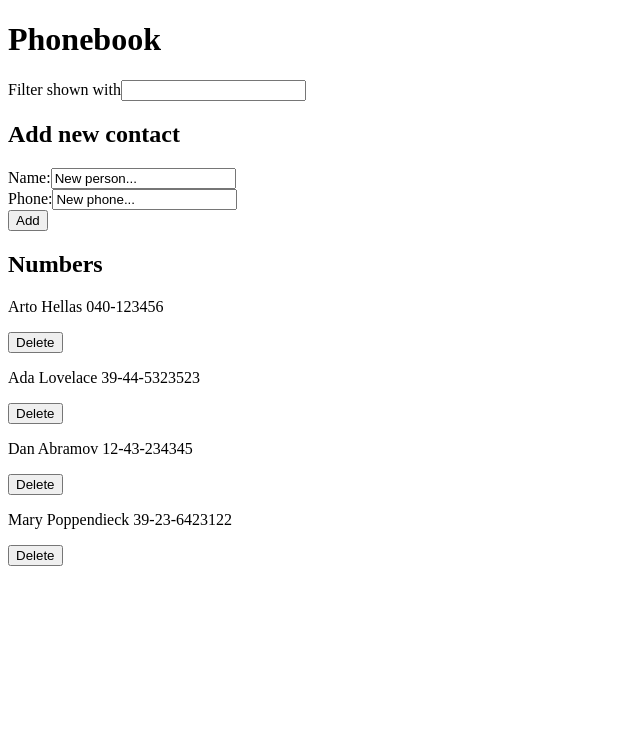
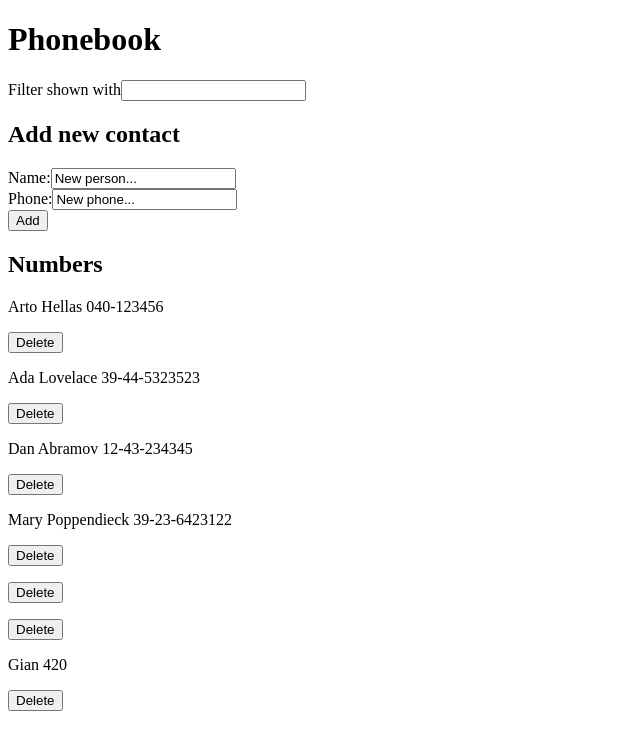
Before and after one commit to GianK128/Fullstackopen-2022-ejercicios, a React (Create React App) app in the folder part2/phonebook/: page / in a window 1280 px wide. Shown: the top 750 px of the page, without its empty margins (0-640 px from the left). Built offline with nearby package versions, Linux system fonts and the light colour scheme; data requests are answered from the project's data file.

Commit message:
Add solution for exercise 2.18

```diff
--- a/part2/phonebook/db.json
+++ b/part2/phonebook/db.json
@@ -19,6 +19,17 @@
       "name": "Mary Poppendieck",
       "phone": "39-23-6423122",
       "id": 4
+    },
+    {
+      "id": 5
+    },
+    {
+      "id": 6
+    },
+    {
+      "name": "Gian",
+      "phone": "420",
+      "id": 7
     }
   ]
 }
--- a/part2/phonebook/src/components/PersonForm.js
+++ b/part2/phonebook/src/components/PersonForm.js
@@ -14,15 +14,27 @@ const PersonForm = ({ persons, setPersons }) => {
           return
         }
 
+        if (persons.some(p => p.name === newName))
+        {
+          if (window.confirm(`${newName} already exists in the phonebook. Replace the old number with the new one?`)) {
+            const personToUpdate = persons.find(p => p.name === newName)
+
+            personsService
+              .updateEntry(personToUpdate.id)
+              .then(data =>
+                setPersons(persons.map(p =>
+                  p.id !== personToUpdate.id
+                    ? p
+                    : p.phone = newPhone
+                  )
+                )
+              )
+          }
+        }
+
         const newPerson = {
           name: newName,
           phone: newPhone
-        }
-
-        if (persons.some(p => p.name === newPerson.name))
-        {
-          alert(`${newName} already exists in the phonebook`)
-          return
         }
 
         personsService
--- a/part2/phonebook/src/services/personsService.js
+++ b/part2/phonebook/src/services/personsService.js
@@ -20,4 +20,10 @@ const deleteEntry = (id) => {
     .then(response => response)
 }
 
-export default { getAll, createEntry, deleteEntry }
+const updateEntry = (id) => {
+  return axios
+    .put(`${baseUrl}/persons/${id}`)
+    .then(response => response.data)
+}
+
+export default { getAll, createEntry, deleteEntry, updateEntry }
```
